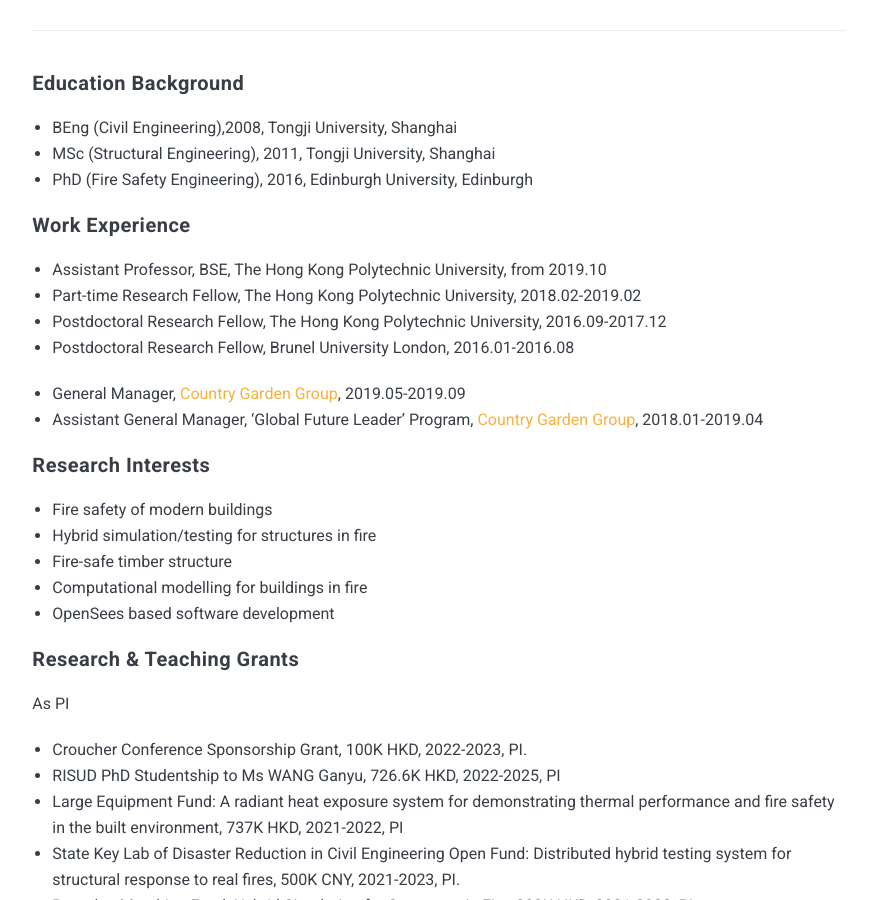
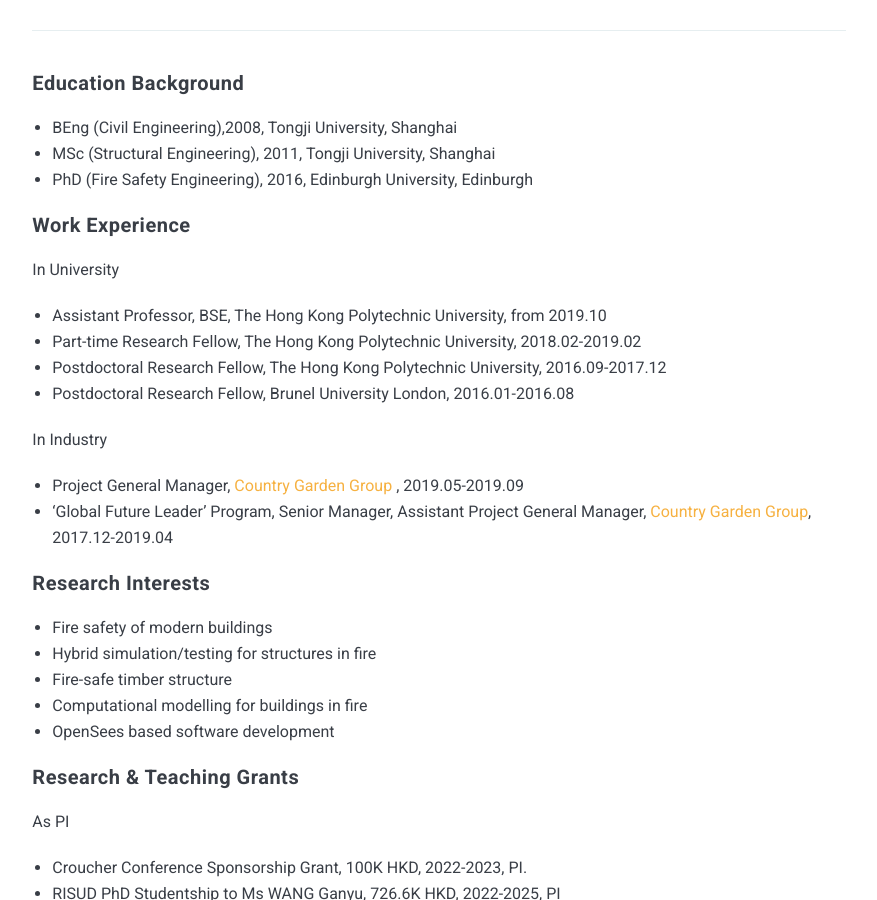
Before and after one commit to LimingXLiming/JiangLiming, a Jekyll site: the page built from _pages/About.md, in a window 1280 px wide and 900 px high, scrolled down 863 px. Shown: the whole window, without its empty margins (201-1078 px from the left). Built offline with Jekyll 4.4.1, drawn with Linux system fonts in a browser that asks for light colours; nearby versions of some CDN libraries.

Commit message:
Update About.md

```diff
--- a/_pages/About.md
+++ b/_pages/About.md
@@ -17,15 +17,15 @@ Dr JIANG Liming is Assistant Professor in the Department of Building Environment
 
 
 #### Work Experience
-
+<p>In University</p>
 * Assistant Professor, BSE, The Hong Kong Polytechnic University, from 2019.10
 * Part-time Research Fellow, The Hong Kong Polytechnic University, 2018.02-2019.02
 * Postdoctoral Research Fellow, The Hong Kong Polytechnic University, 2016.09-2017.12
 * Postdoctoral Research Fellow, Brunel University London, 2016.01-2016.08
 
-
-* General Manager, [Country Garden Group](https://www.bgy.com.cn/), 2019.05-2019.09
-* Assistant General Manager, ‘Global Future Leader’ Program, [Country Garden Group](https://www.bgy.com.cn/), 2018.01-2019.04
+<p>In Industry</p>
+* Project General Manager, [Country Garden Group ](https://www.bgy.com.cn/), 2019.05-2019.09
+* ‘Global Future Leader’ Program, Senior Manager, Assistant Project General Manager, [Country Garden Group](https://www.bgy.com.cn/), 2017.12-2019.04
 
 
 #### Research Interests
```
